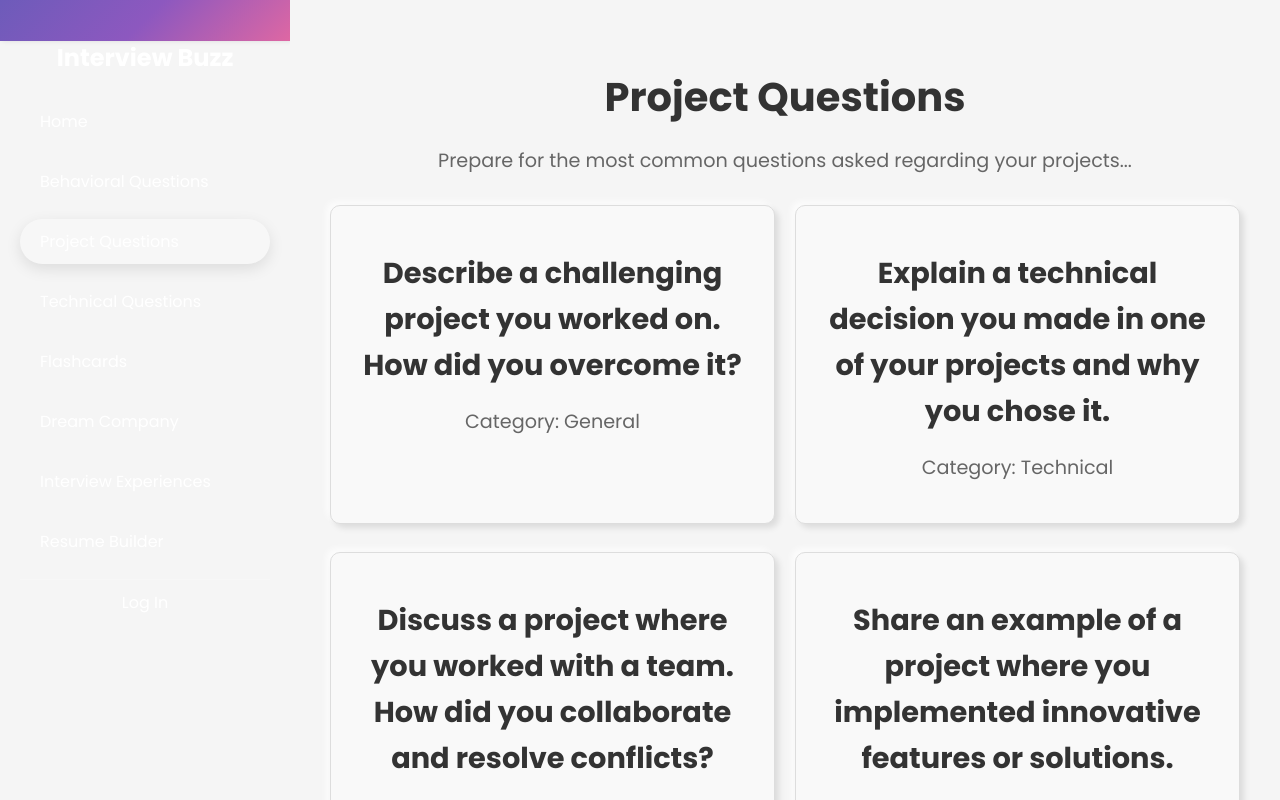
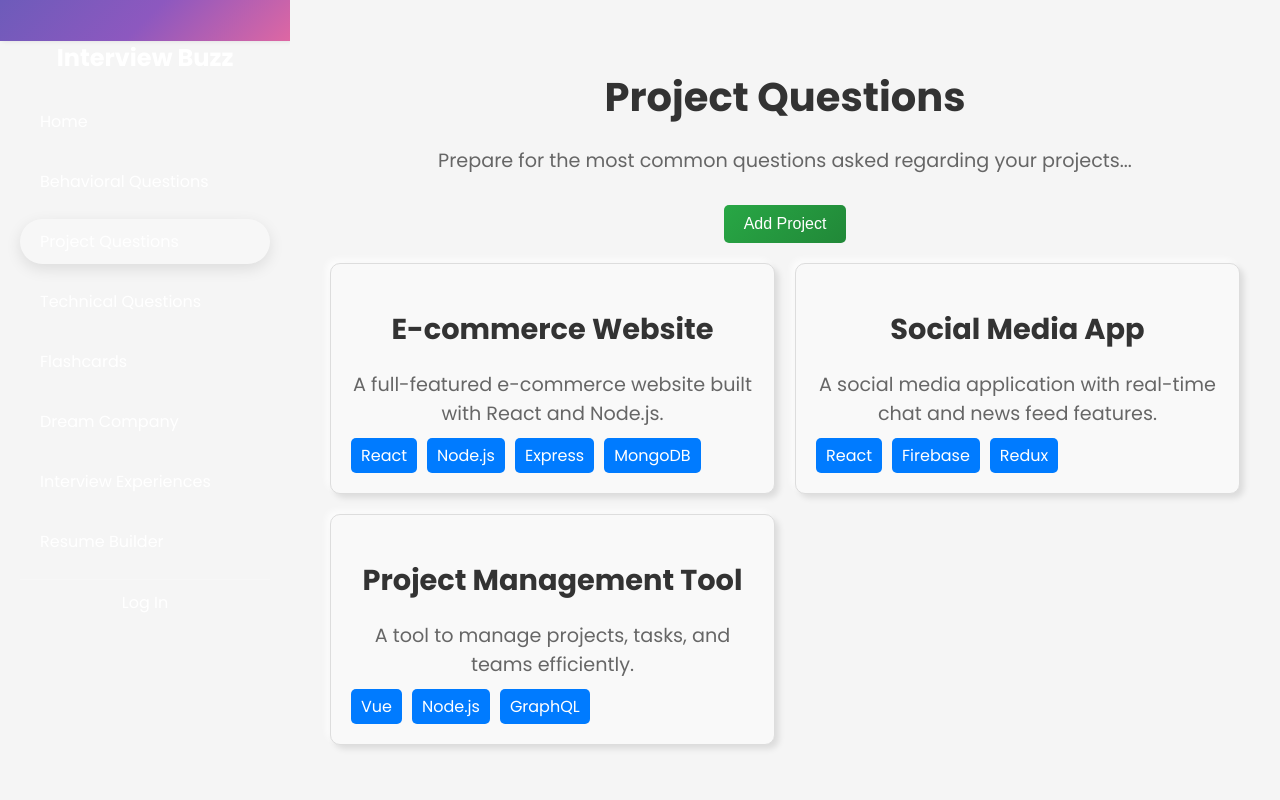
Before and after one commit to BhaskarAcharjee/InterviewBuzz, a React (Create React App) app in the folder frontend/: page /projects in a window 1280 px wide. Built offline with nearby package versions, Linux system fonts and the light colour scheme; no server answers.

Commit message:
SwitchTab functionality & Project Modal added

```diff
--- /dev/null
+++ b/frontend/src/components/Modal/AddProjectModal.css
@@ -0,0 +1,61 @@
+.modal-overlay {
+  position: fixed;
+  top: 0;
+  left: 0;
+  width: 100%;
+  height: 100%;
+  background: rgba(0, 0, 0, 0.5);
+  display: flex;
+  justify-content: center;
+  align-items: center;
+}
+
+.modal {
+  background: white;
+  padding: 20px;
+  border-radius: 10px;
+  width: 80%;
+  max-width: 500px;
+  text-align: left;
+}
+
+.modal input,
+.modal textarea {
+  width: 100%;
+  padding: 10px;
+  margin-left: -10px;
+  margin-bottom: 10px;
+  border: 1px solid #ddd;
+  border-radius: 5px;
+}
+
+.submit-btn {
+  padding: 10px 20px;
+  font-size: 1rem;
+  background: linear-gradient(135deg, #28a745, #218838);
+  color: white;
+  border: none;
+  border-radius: 5px;
+  cursor: pointer;
+  transition: background-color 0.3s;
+}
+
+.submit-btn:hover {
+  background-color: #1c7430;
+}
+
+.close-btn {
+  padding: 10px 20px;
+  font-size: 1rem;
+  background: linear-gradient(135deg, #dc3545, #c82333);
+  color: white;
+  border: none;
+  border-radius: 5px;
+  cursor: pointer;
+  transition: background-color 0.3s;
+  margin-left: 10px;
+}
+
+.close-btn:hover {
+  background-color: #bd2130;
+}
--- /dev/null
+++ b/frontend/src/components/Modal/AddProjectModal.jsx
@@ -0,0 +1,76 @@
+import React, { useState } from "react";
+import "./AddProjectModal.css";
+
+const AddProjectModal = ({ onClose, onAddProject }) => {
+  const [newProject, setNewProject] = useState({
+    projectName: "",
+    projectLink: "",
+    githubLink: "",
+    shortDescription: "",
+    techStacks: "",
+  });
+
+  const handleInputChange = (e) => {
+    const { name, value } = e.target;
+    setNewProject({ ...newProject, [name]: value });
+  };
+
+  const handleAddProject = () => {
+    const projectToAdd = {
+      ...newProject,
+      techStacks: newProject.techStacks.split(",").map((stack) => stack.trim()),
+    };
+    onAddProject(projectToAdd);
+    onClose();
+  };
+
+  return (
+    <div className="modal-overlay">
+      <div className="modal">
+        <h2>Add New Project</h2>
+        <input
+          type="text"
+          name="projectName"
+          placeholder="Project Name"
+          value={newProject.projectName}
+          onChange={handleInputChange}
+        />
+        <input
+          type="text"
+          name="projectLink"
+          placeholder="Project Live Link"
+          value={newProject.projectLink}
+          onChange={handleInputChange}
+        />
+        <input
+          type="text"
+          name="githubLink"
+          placeholder="GitHub Link"
+          value={newProject.githubLink}
+          onChange={handleInputChange}
+        />
+        <textarea
+          name="shortDescription"
+          placeholder="Short Description"
+          value={newProject.shortDescription}
+          onChange={handleInputChange}
+        ></textarea>
+        <input
+          type="text"
+          name="techStacks"
+          placeholder="Tech Stacks (comma separated)"
+          value={newProject.techStacks}
+          onChange={handleInputChange}
+        />
+        <button className="submit-btn" onClick={handleAddProject}>
+          Add Project
+        </button>
+        <button className="close-btn" onClick={onClose}>
+          Close
+        </button>
+      </div>
+    </div>
+  );
+};
+
+export default AddProjectModal;
--- /dev/null
+++ b/frontend/src/components/TabSwitch/TabSwitch.css
@@ -0,0 +1,103 @@
+/* taeb-switch styles */
+.taeb-switch {
+  position: relative;
+}
+
+.taeb-switch:after {
+  content: "";
+  position: absolute;
+  width: 50%;
+  top: 0;
+  transition: left cubic-bezier(0.88, -0.35, 0.565, 1.35) 0.4s;
+  border-radius: 27.5px;
+  box-shadow: 0 2px 15px 0 rgba(0, 0, 0, 0.1);
+  background-color: #3d90ef;
+  height: 100%;
+  z-index: 0;
+}
+
+.taeb-switch.left:after {
+  left: 0;
+}
+
+.taeb-switch.right:after {
+  left: 50%;
+}
+
+.taeb-switch .taeb {
+  display: inline-block;
+  width: 50%;
+  padding: 12px 0;
+  z-index: 1;
+  position: relative;
+  cursor: pointer;
+  transition: color 200ms;
+  font-size: 16px;
+  font-weight: bold;
+  line-height: normal;
+  user-select: none;
+}
+
+.taeb-switch .taeb.active {
+  color: #ffffff;
+}
+
+/* other styles */
+/* html {
+  box-sizing: border-box;
+}
+
+*,
+*:after,
+*:before {
+  box-sizing: inherit;
+}
+
+* {
+  outline: 0;
+}
+
+html,
+body {
+  min-height: 100%;
+  height: 100%;
+}
+
+body {
+  margin: 0;
+  background-color: #ffffff;
+  color: #3d90ef;
+  font-family: "Montserrat", sans-serif;
+  font-size: 14px;
+  display: flex;
+  align-items: center;
+  justify-content: center;
+} */
+
+.text-center {
+  text-align: center;
+}
+
+/* h1 {
+  font-size: 38px;
+  font-weight: bold;
+  display: block;
+  width: 100%;
+  line-height: normal;
+  margin-top: 0;
+  margin-bottom: 40px;
+} */
+
+main {
+  width: 100%;
+}
+
+.wrapper {
+  border-radius: 37px;
+  background-color: #f4f4f4;
+  padding: 8px;
+  width: 100%;
+  max-width: 316px;
+  margin-left: auto;
+  margin-right: auto;
+}
--- /dev/null
+++ b/frontend/src/components/TabSwitch/TabSwitch.jsx
@@ -0,0 +1,22 @@
+import React from "react";
+import "./TabSwitch.css";
+
+const TabSwitch = ({ options, activeOption, onOptionClick }) => {
+  return (
+    <div className="wrapper">
+      <div className={`taeb-switch ${activeOption.direction} text-center`}>
+        {options.map((option) => (
+          <div
+            key={option.label}
+            className={`taeb ${activeOption.label === option.label ? "active" : ""}`}
+            onClick={() => onOptionClick(option)}
+          >
+            {option.label}
+          </div>
+        ))}
+      </div>
+    </div>
+  );
+};
+
+export default TabSwitch;
--- a/frontend/src/pages/Flashcards/Flashcards.jsx
+++ b/frontend/src/pages/Flashcards/Flashcards.jsx
@@ -1,60 +1,58 @@
-import React from "react";
+import React, { useState } from "react";
 import "./Flashcards.css";
+import TabSwitch from "../../components/TabSwitch/TabSwitch";
 
 const Flashcards = () => {
+  const options = [
+    { label: "Revise", direction: "left" },
+    { label: "Quiz", direction: "right" },
+  ];
+
+  const [activeTab, setActiveTab] = useState(options[0]);
+
   const flashcards = {
     javascript: [
       {
         question: "What is closure in JavaScript?",
         answer:
           "Closure is the combination of a function and the lexical environment within which that function was declared.",
+        type: "revise",
       },
       {
         question:
           "What is the difference between 'undefined' and 'null' in JavaScript?",
         answer:
           "'Undefined' means a variable has been declared but has not yet been assigned a value, whereas 'null' is an assignment value that means no value.",
+        type: "revise",
       },
       {
         question: "What are higher-order functions in JavaScript?",
         answer:
           "Higher-order functions are functions that take other functions as arguments or return functions as their results.",
+        type: "revise",
+      },
+      {
+        question:
+          "Is JavaScript a statically typed or dynamically typed language?",
+        type: "yesno",
+      },
+      {
+        question: "Which of the following is not a JavaScript data type?",
+        options: ["Number", "String", "Boolean", "Class"],
+        correctAnswer: "Class",
+        type: "mcq",
       },
     ],
     react: [
-      {
-        question: "What is JSX in React?",
-        answer:
-          "JSX is a syntax extension for JavaScript that allows expressing HTML-like syntax within JavaScript code.",
-      },
-      {
-        question: "What are props in React?",
-        answer:
-          "Props (short for properties) are inputs to components that allow passing data from one component to another.",
-      },
-      {
-        question: "What is the virtual DOM in React?",
-        answer:
-          "The virtual DOM is a lightweight copy of the real DOM that React keeps in memory and syncs with the real DOM via efficient diffing algorithms.",
-      },
+      // Add react flashcards here
     ],
     css: [
-      {
-        question: "What is the box model in CSS?",
-        answer:
-          "The box model in CSS describes the rectangular boxes that are generated for elements in the document tree.",
-      },
-      {
-        question: "What is flexbox in CSS?",
-        answer:
-          "Flexbox is a one-dimensional layout method for laying out items in rows or columns, making it easier to design responsive layouts.",
-      },
-      {
-        question: "What is CSS Grid Layout?",
-        answer:
-          "CSS Grid Layout is a two-dimensional layout system for the web that allows defining layout using rows and columns.",
-      },
+      // Add css flashcards here
     ],
+  };
+
+  const handleOptionClick = (option) => {
+    setActiveTab(option);
   };
 
   return (
@@ -63,18 +61,55 @@ const Flashcards = () => {
       <p className="flashcards-description">
         To help prepare for conceptual questions...
       </p>
-
+      <TabSwitch
+        options={options}
+        activeOption={activeTab}
+        onOptionClick={handleOptionClick}
+      />
       <div className="flashcards-categories">
         {Object.keys(flashcards).map((category, index) => (
           <div key={index} className="flashcards-category">
             <h2 className="category-title">{category.toUpperCase()}</h2>
             <div className="flashcards-grid">
-              {flashcards[category].map((flashcard, idx) => (
-                <div className="flashcard" key={idx}>
-                  <div className="flashcard-question">{flashcard.question}</div>
-                  <div className="flashcard-answer">{flashcard.answer}</div>
-                </div>
-              ))}
+              {flashcards[category]
+                .filter((flashcard) => {
+                  if (
+                    activeTab.label === "Revise" &&
+                    flashcard.type === "revise"
+                  )
+                    return true;
+                  if (
+                    activeTab.label === "Quiz" &&
+                    (flashcard.type === "yesno" || flashcard.type === "mcq")
+                  )
+                    return true;
+                  return false;
+                })
+                .map((flashcard, idx) => (
+                  <div className="flashcard" key={idx}>
+                    <div className="flashcard-question">
+                      {flashcard.question}
+                    </div>
+                    {flashcard.type === "revise" && (
+                      <div className="flashcard-answer">{flashcard.answer}</div>
+                    )}
+                    {flashcard.type === "yesno" && (
+                      <div className="flashcard-options">
+                        <button className="option-btn">Yes</button>
+                        <button className="option-btn">No</button>
+                      </div>
+                    )}
+                    {flashcard.type === "mcq" && (
+                      <div className="flashcard-options">
+                        {flashcard.options.map((option, i) => (
+                          <button key={i} className="option-btn">
+                            {option}
+                          </button>
+                        ))}
+                      </div>
+                    )}
+                  </div>
+                ))}
             </div>
           </div>
         ))}
--- a/frontend/src/pages/ProjectQuestions/ProjectQuestions.css
+++ b/frontend/src/pages/ProjectQuestions/ProjectQuestions.css
@@ -17,13 +17,29 @@
   color: #666;
 }
 
-.questions-list {
+.add-project-btn {
+  padding: 10px 20px;
+  font-size: 1rem;
+  background: linear-gradient(135deg, #28a745, #218838);
+  color: white;
+  border: none;
+  border-radius: 5px;
+  cursor: pointer;
+  transition: background-color 0.3s;
+  margin-bottom: 20px;
+}
+
+.add-project-btn:hover {
+  background-color: #1c7430;
+}
+
+.projects-list {
   display: grid;
   grid-template-columns: repeat(auto-fit, minmax(300px, 1fr));
   gap: 20px;
 }
 
-.question {
+.project-card {
   background: #f9f9f9;
   border: 1px solid #ddd;
   padding: 20px;
@@ -33,17 +49,31 @@
   transition: transform 0.3s;
 }
 
-.question:hover {
+.project-card:hover {
   transform: translateY(-5px);
 }
 
-.question-text {
+.project-name {
   font-size: 1.8rem;
   color: #333;
   margin-bottom: 10px;
 }
 
-.question-category {
+.project-description {
   font-size: 1.2rem;
   color: #666;
+  margin-bottom: 10px;
 }
+
+.tech-stacks {
+  display: flex;
+  flex-wrap: wrap;
+  gap: 10px;
+}
+
+.tech-stack {
+  background: #007bff;
+  color: white;
+  padding: 5px 10px;
+  border-radius: 5px;
+}
--- a/frontend/src/pages/ProjectQuestions/ProjectQuestions.jsx
+++ b/frontend/src/pages/ProjectQuestions/ProjectQuestions.jsx
@@ -1,29 +1,39 @@
-import React from "react";
+import React, { useState } from "react";
 import "./ProjectQuestions.css";
+import AddProjectModal from "../../components/Modal/AddProjectModal";
 
 const ProjectQuestions = () => {
-  const questions = [
+  const [projects, setProjects] = useState([
     {
-      question:
-        "Describe a challenging project you worked on. How did you overcome it?",
-      category: "General",
+      projectName: "E-commerce Website",
+      projectLink: "https://ecommerce.com",
+      githubLink: "https://github.com/user/ecommerce",
+      shortDescription:
+        "A full-featured e-commerce website built with React and Node.js.",
+      techStacks: ["React", "Node.js", "Express", "MongoDB"],
     },
     {
-      question:
-        "Explain a technical decision you made in one of your projects and why you chose it.",
-      category: "Technical",
+      projectName: "Social Media App",
+      projectLink: "https://socialmedia.com",
+      githubLink: "https://github.com/user/socialmedia",
+      shortDescription:
+        "A social media application with real-time chat and news feed features.",
+      techStacks: ["React", "Firebase", "Redux"],
     },
     {
-      question:
-        "Discuss a project where you worked with a team. How did you collaborate and resolve conflicts?",
-      category: "Teamwork",
+      projectName: "Project Management Tool",
+      projectLink: "https://projectmanagement.com",
+      githubLink: "https://github.com/user/projectmanagement",
+      shortDescription:
+        "A tool to manage projects, tasks, and teams efficiently.",
+      techStacks: ["Vue", "Node.js", "GraphQL"],
     },
-    {
-      question:
-        "Share an example of a project where you implemented innovative features or solutions.",
-      category: "Innovation",
-    },
-  ];
+  ]);
+  const [isModalOpen, setIsModalOpen] = useState(false);
+
+  const handleAddProject = (newProject) => {
+    setProjects([...projects, newProject]);
+  };
 
   return (
     <div className="project-questions-container">
@@ -31,15 +41,32 @@ const ProjectQuestions = () => {
       <p className="project-questions-description">
         Prepare for the most common questions asked regarding your projects...
       </p>
+      <button className="add-project-btn" onClick={() => setIsModalOpen(true)}>
+        Add Project
+      </button>
 
-      <div className="questions-list">
-        {questions.map((q, index) => (
-          <div className="question" key={index}>
-            <h2 className="question-text">{q.question}</h2>
-            <p className="question-category">Category: {q.category}</p>
+      <div className="projects-list">
+        {projects.map((project, index) => (
+          <div className="project-card" key={index}>
+            <h2 className="project-name">{project.projectName}</h2>
+            <p className="project-description">{project.shortDescription}</p>
+            <div className="tech-stacks">
+              {project.techStacks.map((stack, idx) => (
+                <span className="tech-stack" key={idx}>
+                  {stack}
+                </span>
+              ))}
+            </div>
           </div>
         ))}
       </div>
+
+      {isModalOpen && (
+        <AddProjectModal
+          onClose={() => setIsModalOpen(false)}
+          onAddProject={handleAddProject}
+        />
+      )}
     </div>
   );
 };
```
Also changed, not shown: frontend/src/pages/Flashcards/Flashcards.css (+20 -0 lines), 1 other file (tests, documents, lock files or other folders).
